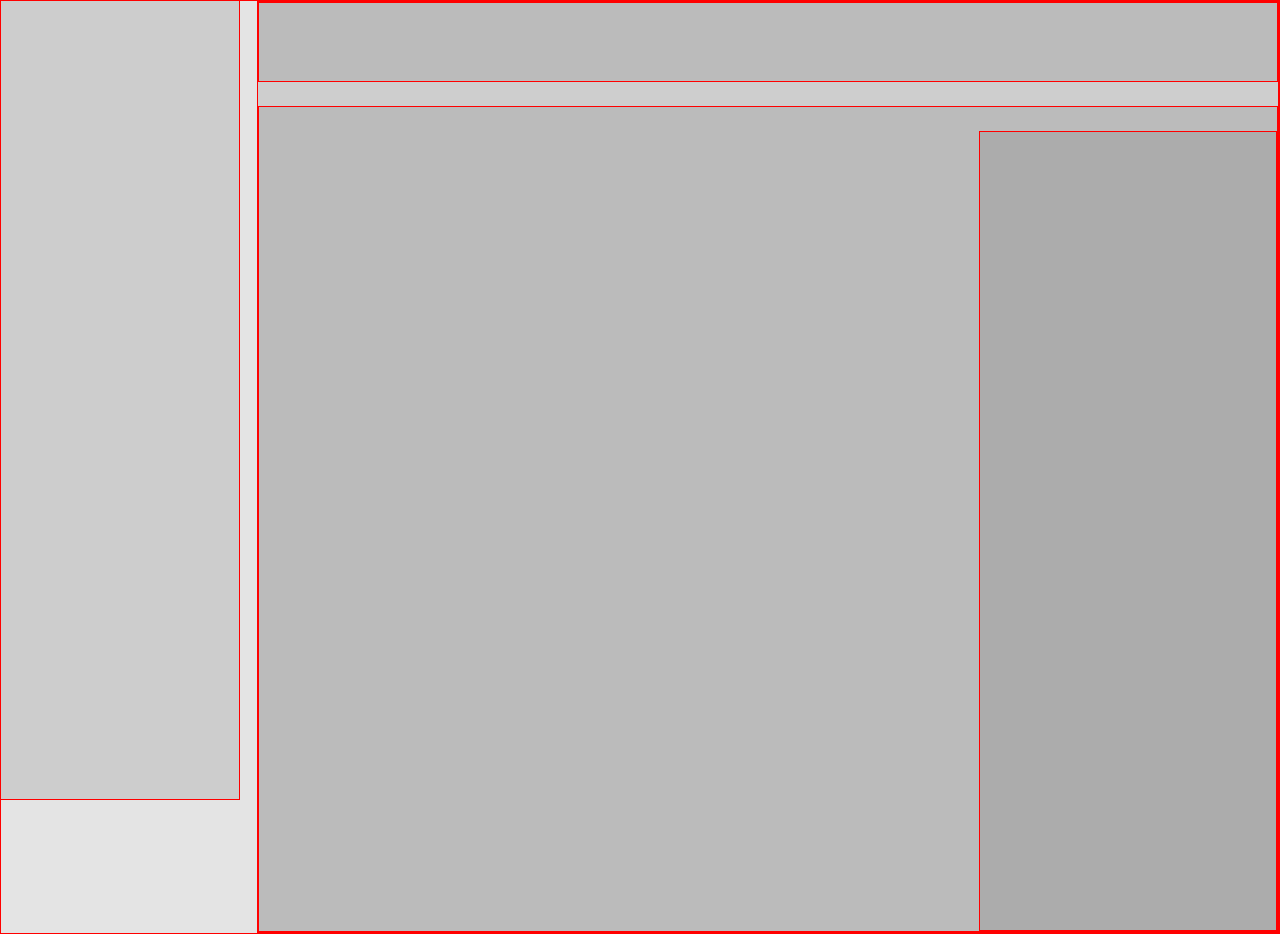
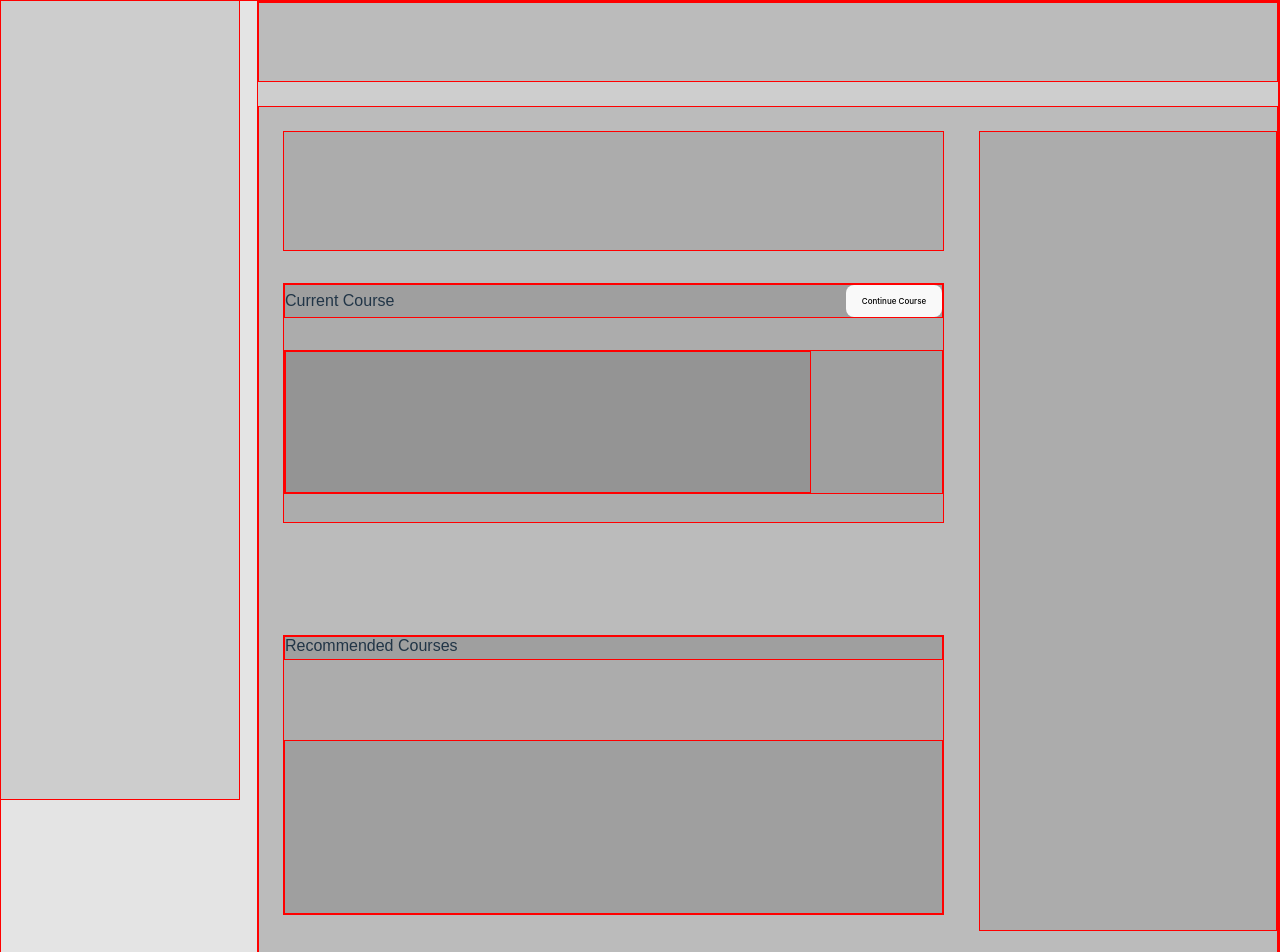
Before and after one commit to alx-portfolio-project-specialization/gamied-client, a React (Vite) app: page / in a window 1280 px wide. Shown: the top 952 px of the page. Built offline with nearby package versions, Linux system fonts and the light colour scheme.

Commit message:
base layout styling, started working on the header styles. added more components

```diff
--- a/src/components/app-main.styles.ts
+++ b/src/components/app-main.styles.ts
@@ -8,7 +8,79 @@ export const AppMainStyled = styled.main`
   display: flex;
   ${debug};
   padding: var(--padding_M) 0 0 var(--padding_M);
+  --section-width-here: 95%;
+  .home-section-title {
+    font-size: 2rem;
+    font-family: Arial, Helvetica, sans-serif;
+    text-transform: capitalize;
+  }
   .app-main-content {
+    flex: 1;
+    display: flex;
+    flex-direction: column;
+    align-items: flex-start;
+    justify-content: flex-start;
+    gap: 4rem;
+    margin-bottom: var(--margin_XL);
+  }
+`;
+
+export const WelcomeBoarStyled = styled.div`
+  width: var(--section-width-here);
+  height: 15rem;
+  ${debug};
+`;
+
+export const CurrentCourseSectionStyled = styled.section`
+  width: var(--section-width-here);
+  height: 30rem;
+  display: flex;
+  flex-direction: column;
+  gap: 4rem;
+  margin-bottom: var(--margin_XL);
+  ${debug};
+  .ccs-top {
+    width: 100%;
+    ${debug};
+    height: max-content;
+    display: flex;
+    justify-content: space-between;
+    p {
+      margin: auto 0;
+    }
+    button {
+      width: 12rem;
+      height: 4rem;
+    }
+  }
+  .ccs-bottom {
+    ${debug};
+    height: 18rem;
+    .course-card {
+      height: 100%;
+      margin-right: auto;
+      width: 80%;
+      ${debug};
+    }
+  }
+`;
+
+export const RecommendedCourseSectionStyled = styled.section`
+  width: var(--section-width-here);
+  height: 35rem;
+  display: flex;
+  flex-direction: column;
+  overflow-y: hidden;
+  overflow-x: auto;
+  ${debug};
+  margin-bottom: var(--margin_M);
+  .rcs-top {
+    ${debug};
+    margin-bottom: var(--margin_XL);
+    height: 3rem;
+  }
+  .rcs-bottom {
+    ${debug};
     flex: 1;
   }
 `;
--- a/src/components/app-main.tsx
+++ b/src/components/app-main.tsx
@@ -1,13 +1,56 @@
 import { AnnouncementTab } from "./announcement-tab";
-import { AppMainStyled } from "./app-main.styles";
+import {
+  AppMainStyled,
+  CurrentCourseSectionStyled,
+  RecommendedCourseSectionStyled,
+  WelcomeBoarStyled,
+} from "./app-main.styles";
 
+const WelcomeBoard: React.FC = () => {
+  return (
+    <WelcomeBoarStyled>
+      <div className="wp-left"></div>
+      <div className="wp-right"></div>
+    </WelcomeBoarStyled>
+  );
+};
+
+const CurrentCourseSection: React.FC = () => {
+  return (
+    <CurrentCourseSectionStyled>
+      <div className="ccs-top">
+        <p className="home-section-title">Current Course</p>
+        <button className="home-section-cta">Continue Course</button>
+      </div>
+      <div className="ccs-bottom">
+        <div className="course-card"></div>
+      </div>
+    </CurrentCourseSectionStyled>
+  );
+};
+
+const RecommendedCourseSection: React.FC = () => {
+  return (
+    <RecommendedCourseSectionStyled>
+      <div className="rcs-top">
+        <p className="home-section-title">Recommended Courses</p>
+      </div>
+      <div className="rcs-bottom">
+      </div>
+    </RecommendedCourseSectionStyled>
+  );
+};
 
 export const AppMain: React.FC = () => {
-  return <AppMainStyled>
-    <div className="app-main-content">
+  return (
+    <AppMainStyled>
+      <div className="app-main-content">
+        <WelcomeBoard />
+        <CurrentCourseSection />
+        <RecommendedCourseSection />
+      </div>
 
-    </div>
-
-    <AnnouncementTab/>
-  </AppMainStyled>;
+      <AnnouncementTab />
+    </AppMainStyled>
+  );
 };
--- a/src/components/header.styles.ts
+++ b/src/components/header.styles.ts
@@ -1,10 +1,15 @@
 import styled from "styled-components";
 import { debug } from "../styles/globals";
+
+export const HeaderSearchBoxStyled = styled.form`
+
+`;
 
 export const HeaderStyled = styled.header`
   ${debug};
   height: 10rem;
   width: 100%;
+
   @media screen and (max-width: 800px) {
     margin-left: 0;
   }
--- a/src/components/header.tsx
+++ b/src/components/header.tsx
@@ -1,8 +1,20 @@
-import { HeaderStyled } from "./header.styles"
+import { HeaderSearchBoxStyled, HeaderStyled } from "./header.styles";
+
+const HeaderSearchBox: React.FC = () => {
+  return <HeaderSearchBoxStyled>
+
+  </HeaderSearchBoxStyled>
+};
 
 export const Header: React.FC = () => {
   return (
     <HeaderStyled>
+      <div className="header-left">
+        <HeaderSearchBox />
+      </div>
+      <div className="header-right">
+
+      </div>
     </HeaderStyled>
-  )
-}
+  );
+};
--- a/src/styles/globals.ts
+++ b/src/styles/globals.ts
@@ -66,12 +66,6 @@ body > script {
   justify-content: flex-start;
 }
 
-section {
-  width: 100%;
-  height: max-content;
-  min-height: 60rem;
-  overflow: hidden;
-}
 
 :root {
   --primary-color: #272727;
```
